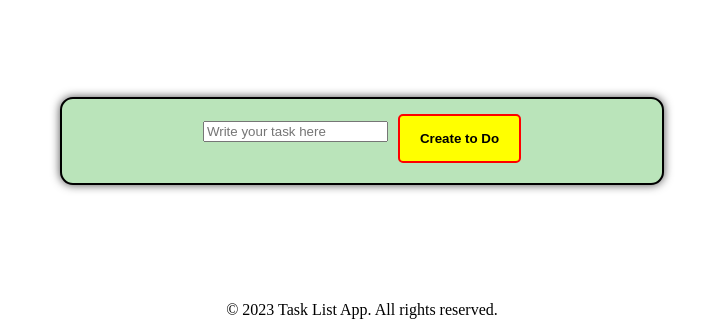
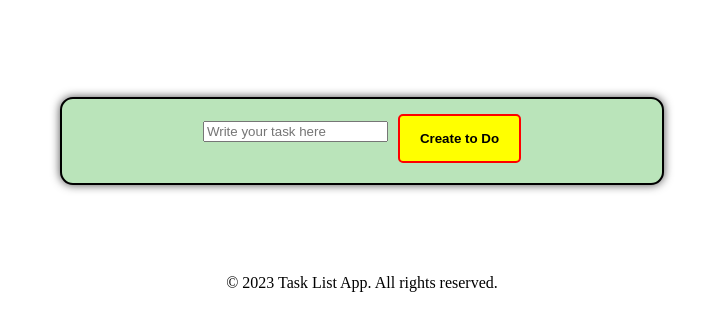
Before and after one commit to SaraOsacar/Task-List, a React app: page / in a window 1280 px wide. Shown: the part 482-817 px from the top of the page, without its empty margins (278-997 px from the left). Built offline with nearby package versions, Linux system fonts and the light colour scheme.

Commit message:
footer detail

```diff
--- a/src/styles/App.scss
+++ b/src/styles/App.scss
@@ -147,11 +147,12 @@ body {
   cursor: pointer;
 }
 .footer {
-  display: flex;
-  flex-direction: column;
-  align-items: center;
+  position: fixed;
+  bottom: 0;
+  width: 100%;
+  padding: 10px 0;
+  text-align: center;
 }
-
 @media screen and (max-width: 480px) {
   .header {
     padding: 20px;
```
